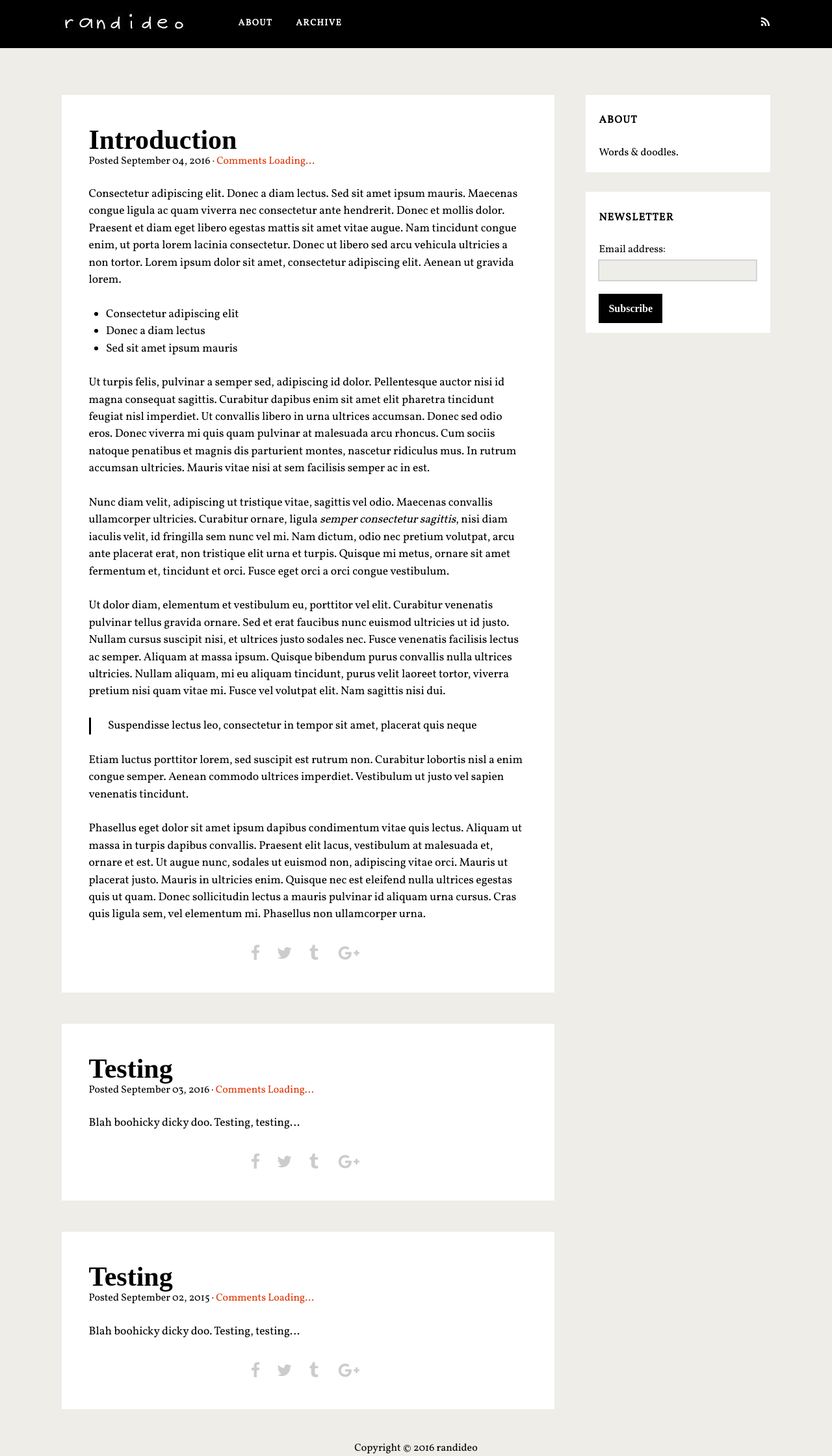
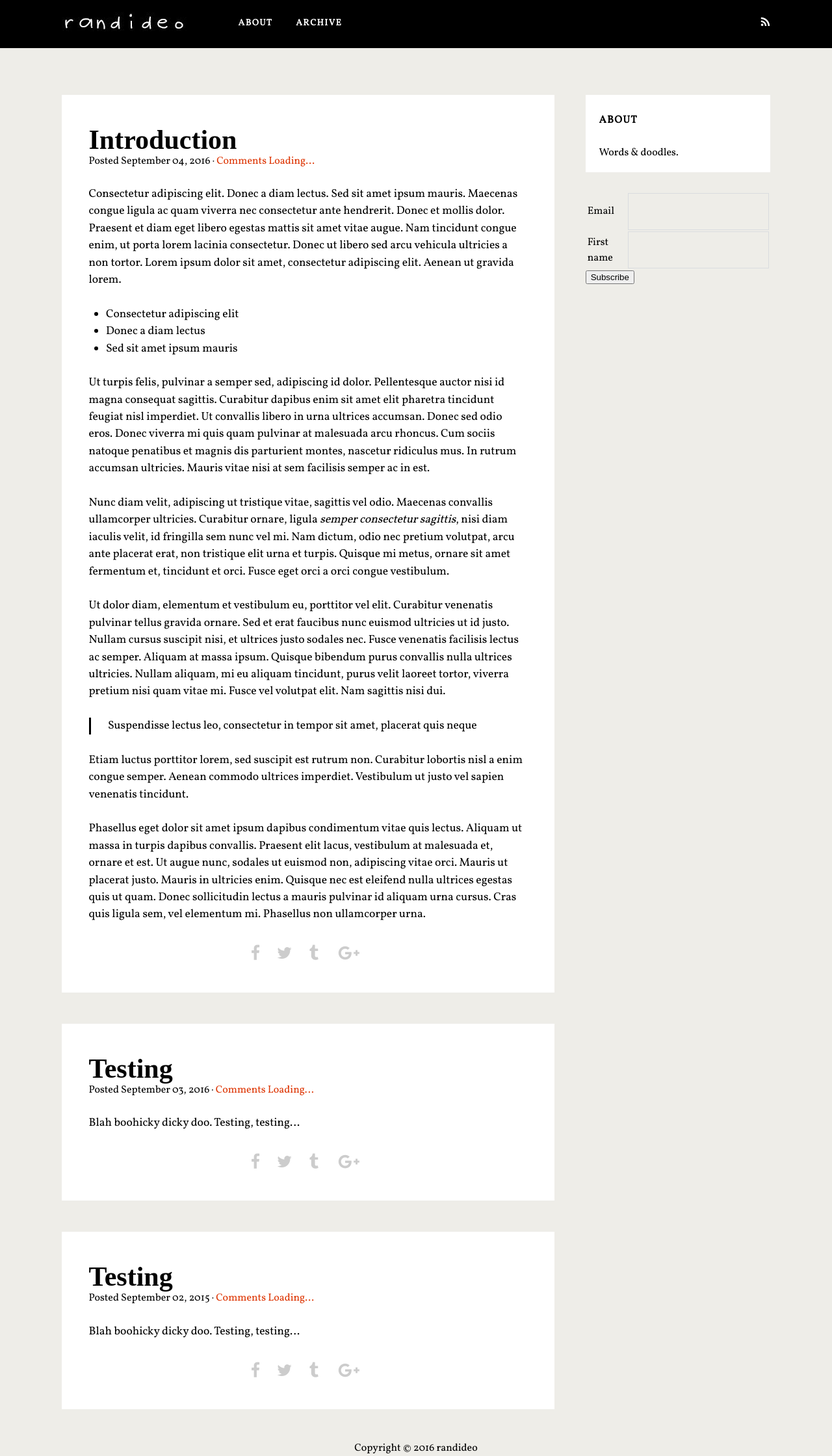
Before and after one commit to randideo/randideo.github.io, a Jekyll site: the page built from index.html, in a window 1280 px wide. Shown: the whole page at 65% size. Built offline with Jekyll 4.4.1, drawn with Linux system fonts in a browser that asks for light colours; nearby versions of some CDN libraries; some web fonts are replaced; comment, search, counter and statistics services are not loaded.

Commit message:
Update sidebar.html

```diff
--- a/_includes/sidebar.html
+++ b/_includes/sidebar.html
@@ -8,22 +8,72 @@ Words & doodles.
 <div class='clear'></div>
 </div>
 
-<div class='widget HTML' data-version='1' id='HTML2'>
-<h2 class='title'>Newsletter</h2>
-<div class='widget-content'>
-<style>.email-octopus-form-wrapper h2{font-size:20px;margin:0 0 25px 0;}.email-octopus-form-row{margin-bottom:15px;}.email-octopus-form-row label{display:block;}.email-octopus-form-row input{width:100%;padding:8px;height:32px;border:1px solid #ccc;}.email-octopus-form-row-subscribe{margin-top:20px;}.email-octopus-form-row-subscribe button{color:#fff;background-color:#000000;border:0;max-width: 13.875em; padding:8px 15px;font-family: lusitana, serif;
-    font-size: 1em;
-    line-height: 1.85;font-weight:bold;}.email-octopus-form-row-hp{position:absolute;left:-5000px;}.email-octopus-error-message{color:#e74c3c;}.email-octopus-referral{margin-top:20px;}</style>
-<div class="email-octopus-form-wrapper"><form action="http://newsletter.randideo.com/?p=subscribe" method="post" target="popupwindow" onsubmit="window.open('', 'popupwindow', 'scrollbars=yes,width=800,height=600');return true">
 
-<div class="email-octopus-form-row">
-<label>Email address:</label>
-      <input type="text" name="email" class="email-octopus-email-address"/></div>
-<div class="email-octopus-form-row-subscribe">
-      <button type="submit" name="sub">Subscribe</button>
-</div>
+    <div class="email-octopus-form-wrapper">
+<form method="post" name="subscribeform" id="subscribeform" enctype="multipart/form-data">
+    <table border=0>
+        <tr>
+            <td><div class="required">Email</div></td>
+            <td class="attributeinput"><input type=text name="email" value="" id="email" size="40"></td>
+        </tr>
+        <tr>
+            <td><div class="required">First name</div></td>
+            <td class="attributeinput">
+                <input type=text name="attribute1" id="attribute1" class="attributeinput" size="40" value="">
+            </td>
+        </tr>
+    </table>
+    <input type=hidden name="htmlemail" value="1">
+    <input type="hidden" name="list[11]" value="signup"  />
+    <input type="hidden" name="subscribe" value="subscribe"/>
+    <div style="display:none"><input type="text" name="VerificationCodeX" value="" size="20"></div>
+    <button class='button'
+        onclick="if (checkform()) {submitForm();} return false;"
+    >Subscribe</button>
+    <div id="result" style="color: red;"></div>
 </form></div>
-</div>
+
+<script type="text/javascript">
+function checkform()
+{
+    re = /^\w+([\.-]?\w+)*@\w+([\.-]?\w+)*(\.\w{2,3})+$/;
+
+    if (!(re.test(jQuery("#email").val()))) {
+        jQuery("#result").empty().append("Please enter a valid email address");
+        jQuery("#email").focus();
+        return false;
+    }
+
+    if (jQuery("#attribute1").val() == "") {
+        jQuery("#result").empty().append("Please enter your " + "First name");
+        jQuery("#attribute1").focus();
+        return false;
+    }
+
+    return true;
+}
+
+function submitForm() {
+    successMessage = 'Thank you! Please check your email to confirm your subscription.';
+    data = jQuery('#subscribeform').serialize();
+    jQuery.ajax( {
+        type: 'POST',
+        data: data,
+        url: 'http://newsletter.randideo.com/?p=subscribe',
+        dataType: 'html',
+        success: function (data, status, request) {
+            jQuery("#result").empty().append(data != '' ? data : successMessage);
+            jQuery('#attribute1').val('');
+            jQuery('#email').val('');
+        },
+        error: function (request, status, error) { alert('Sorry, we were unable to process your subscription.'); }
+    });
+}
+
+</script>
+
+
+
 <div class='clear'></div>
 </div>
 
```
